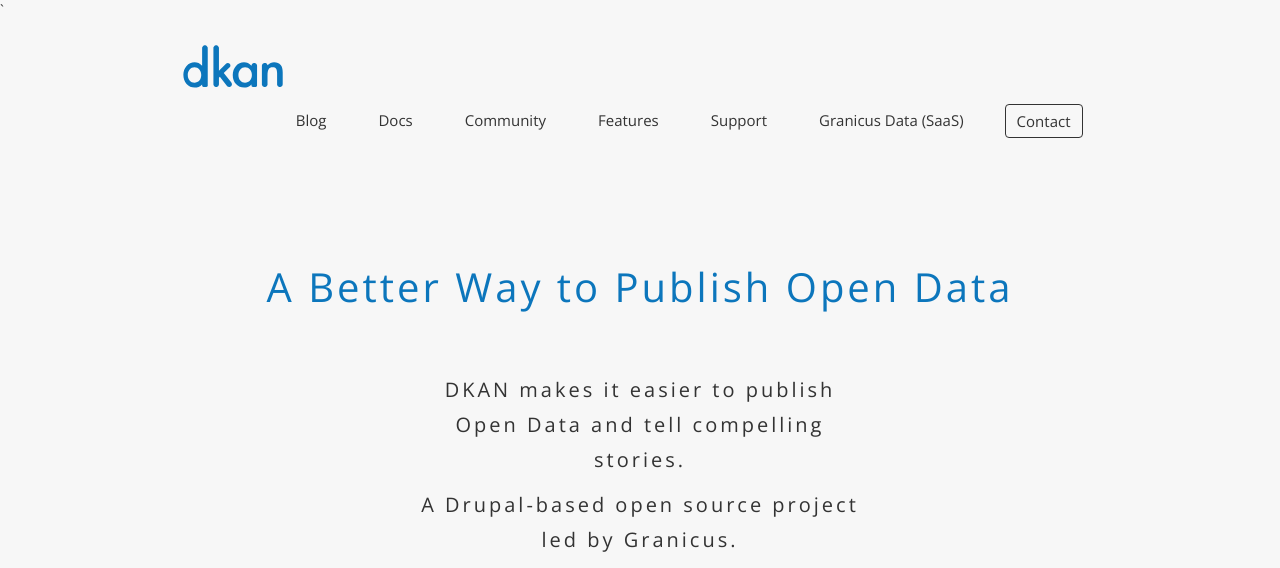
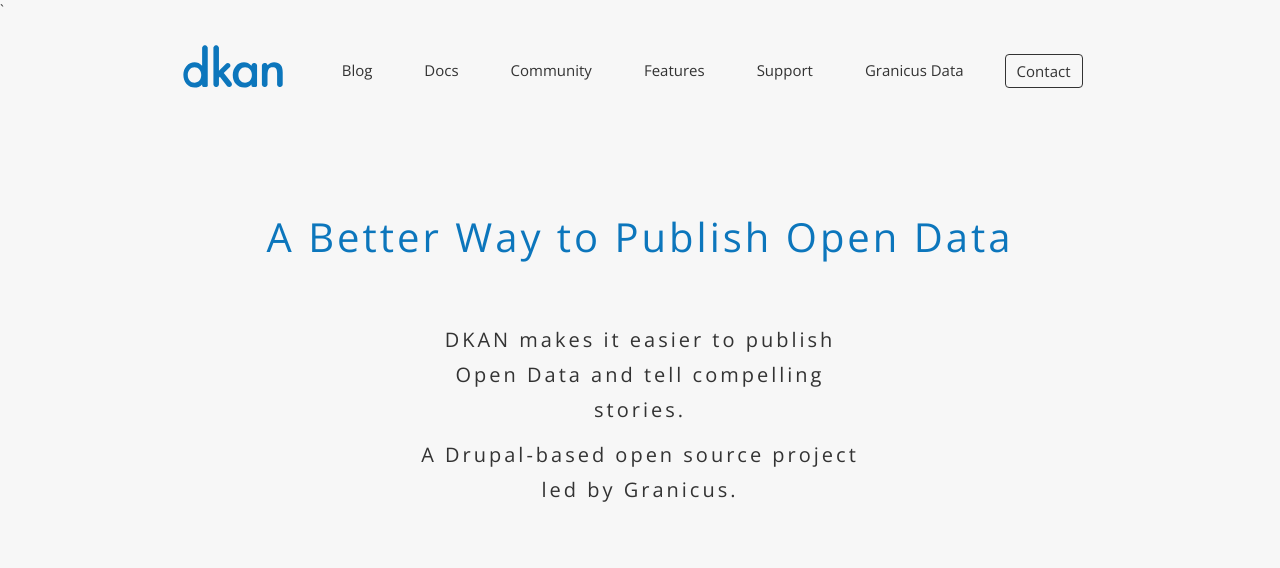
Before and after one commit to GetDKAN/GetDKAN.com, a Jekyll site: the page built from index.html, in a window 1280 px wide and 900 px high, cut to the strip 0-568 px from the top of the window. Built offline with Jekyll 4.4.1, drawn with Linux system fonts in a browser that asks for light colours; nearby versions of some CDN libraries; some web fonts are replaced.

Commit message:
Update header.html

```diff
--- a/_includes/header.html
+++ b/_includes/header.html
@@ -26,7 +26,7 @@
                 <li><a href="{{ site.baseurl }}/community">Community</a></li>
                 <li><a href="{{ site.baseurl }}/features">Features</a></li>
                 <li><a href="{{ site.baseurl }}/partners">Support</a></li>
-                <li><a href="http://www.granicus.com">Granicus Data (SaaS)</a></li>
+                <li><a href="http://www.granicus.com">Granicus Data</a></li>
                 <li><a class="btn btn-primary" id="contact-link" href="{{ site.baseurl }}/contact">Contact</a></li>
               </ul>
             </div><!-- /.navbar-collapse -->
```
